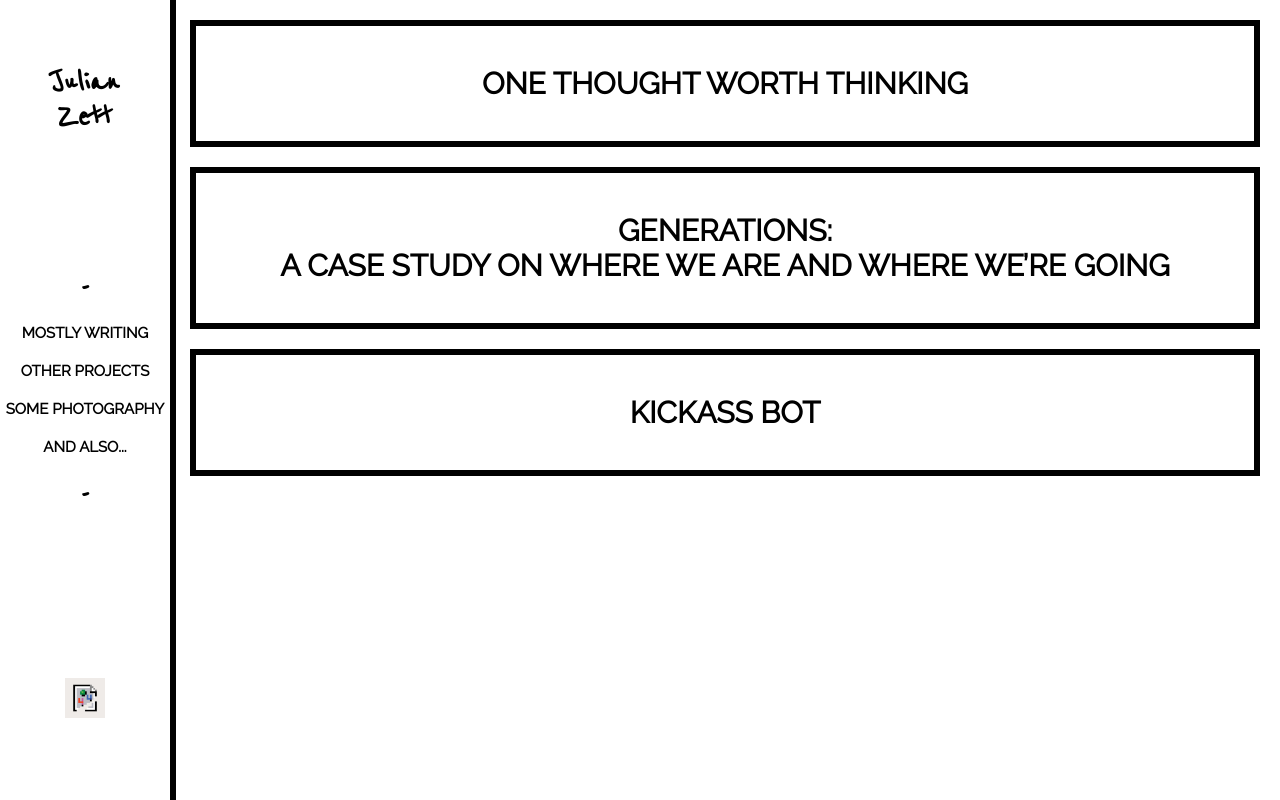
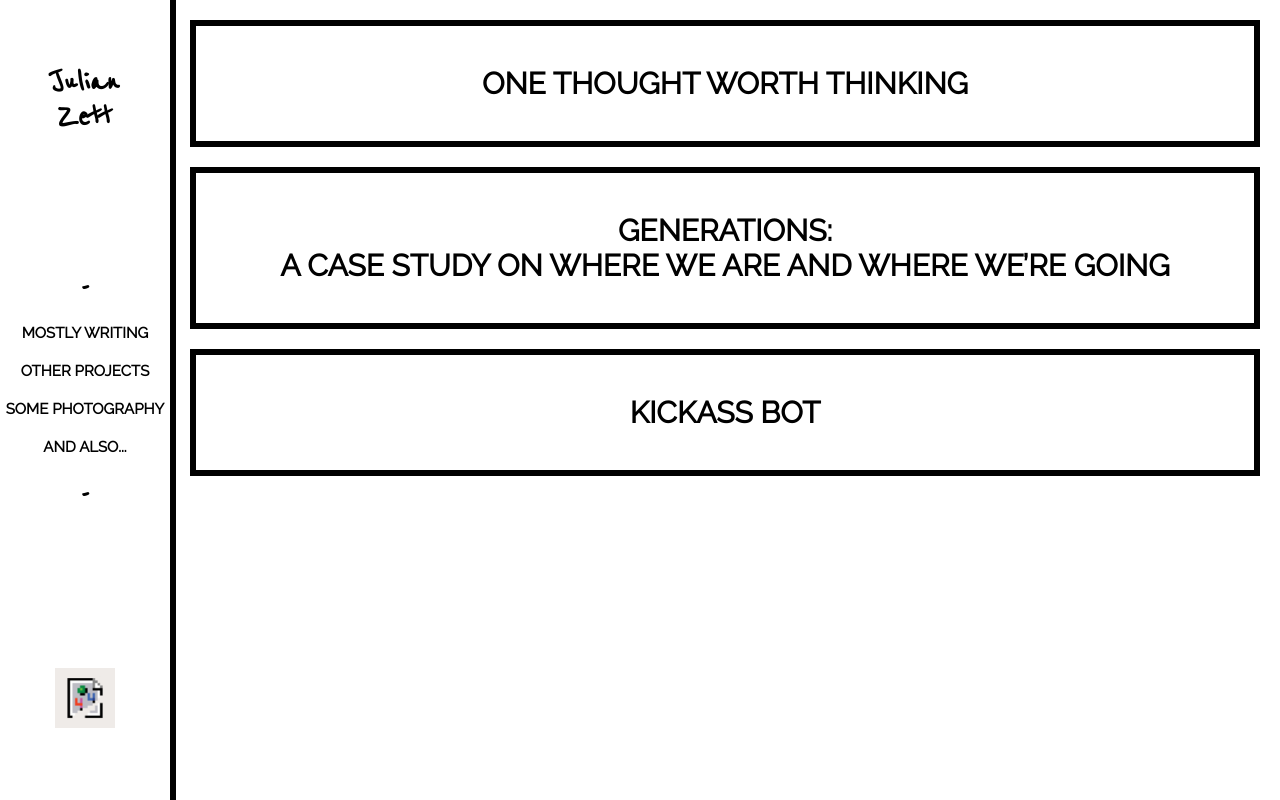
Before and after one commit to Jakob-zett/mainweb, a plain HTML site: page index.html in a window 1280 px wide. Drawn offline with Linux system fonts and the light colour scheme.

Commit message:
newpicsize

```diff
--- a/styles/style.css
+++ b/styles/style.css
@@ -104,8 +104,8 @@
 }
 
 .sidebar #sblogo img {
-	max-width: 40px;
-	max-height: 40px;
+	max-width: 60px;
+	max-height: 60px;
 }
 
 /* MAIN PART */
```
Also changed, not shown: 1 other file.
